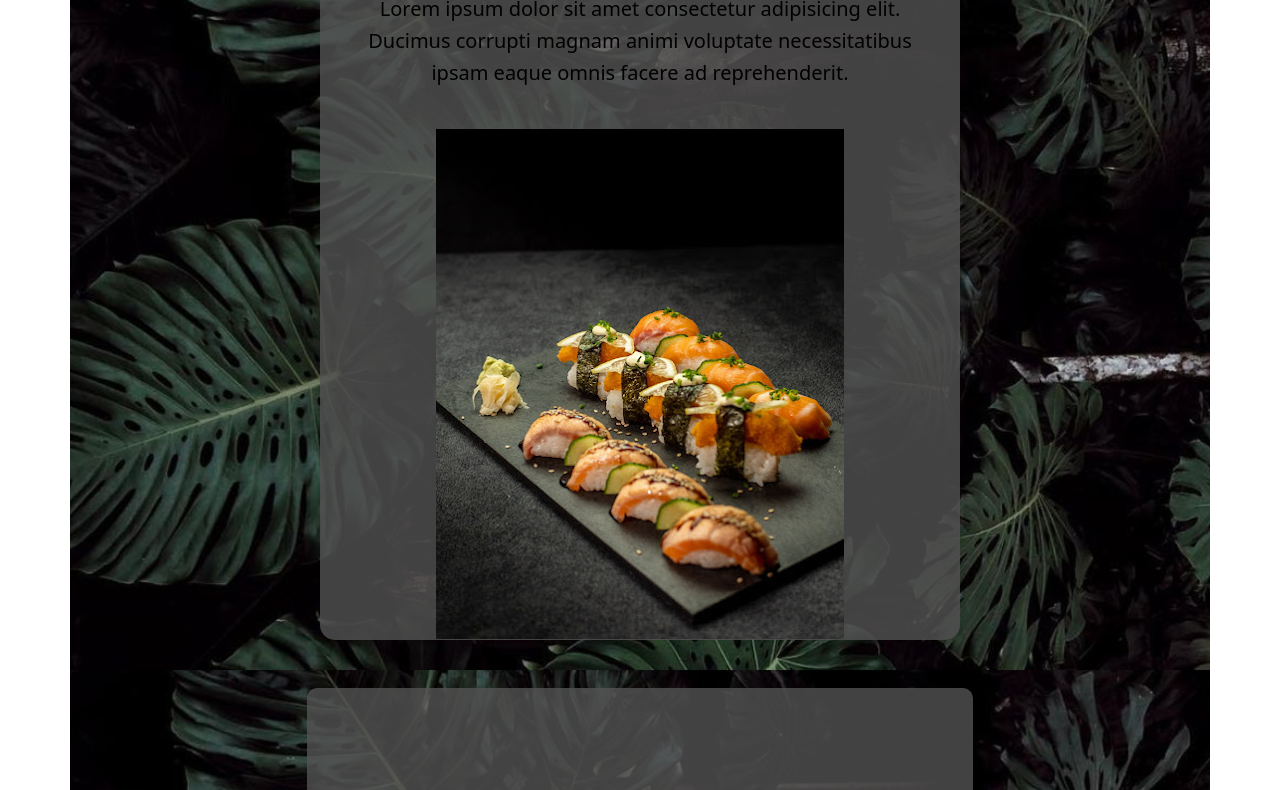
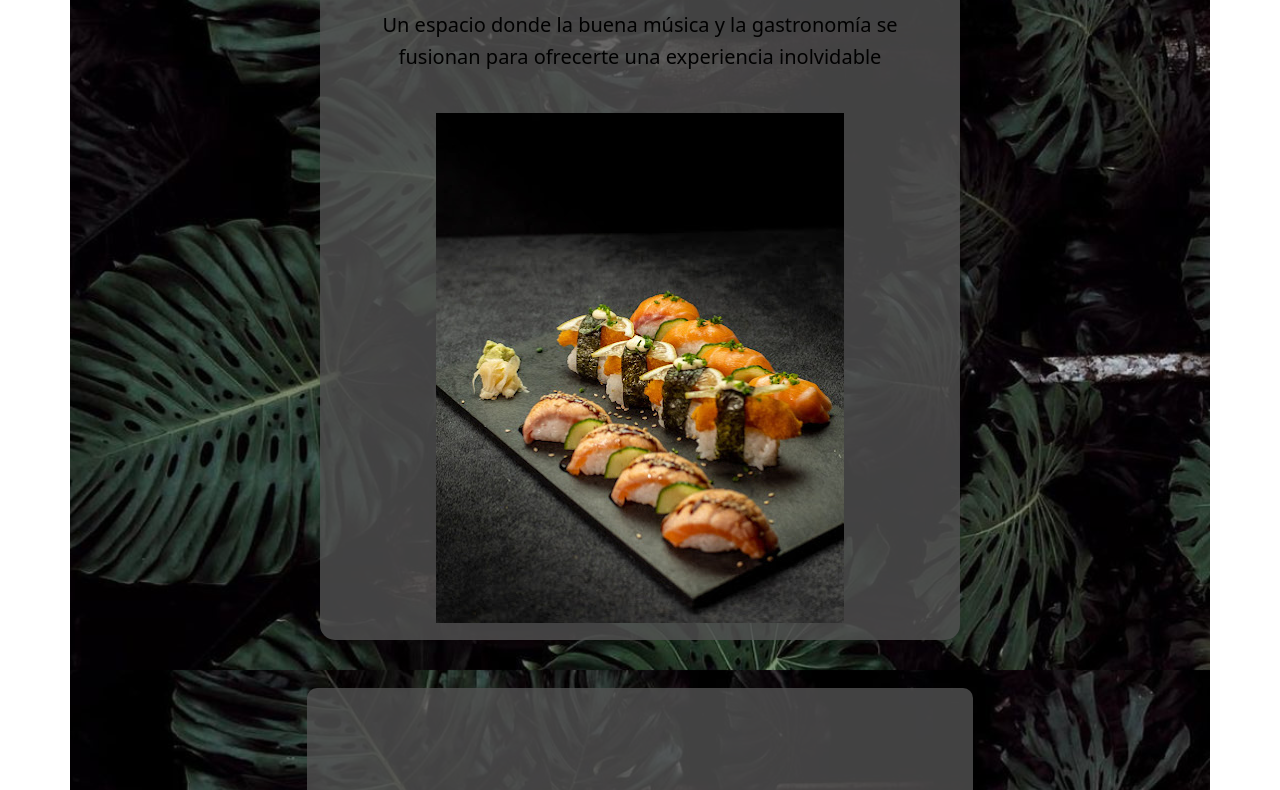
Before and after one commit to loreroco/proyecto-coder-gorila, a plain HTML site: page index.html in a window 1280 px wide. Shown: the part 254-1044 px from the top of the page. Drawn offline with nearby package versions, Linux system fonts and the light colour scheme.

Commit message:
preentrega2

```diff
--- a/index.html
+++ b/index.html
@@ -34,8 +34,7 @@
     <main class="container my-5">
         <section class="hero text-center">
             <h1 class="display-4">Gorila</h1>
-            <p class="lead">Lorem ipsum dolor sit amet consectetur adipisicing elit. Ducimus corrupti magnam animi
-                voluptate necessitatibus ipsam eaque omnis facere ad reprehenderit.</p>
+            <p class="lead">Un espacio donde la buena música y la gastronomía se fusionan para ofrecerte una experiencia inolvidable</p>
             <img src="./img/nada.jpg" alt="Imagen representativa de Gorila" class="img-fluid my-4">
         </section>
         <section class="ubicacion my-5 text-center">
```
